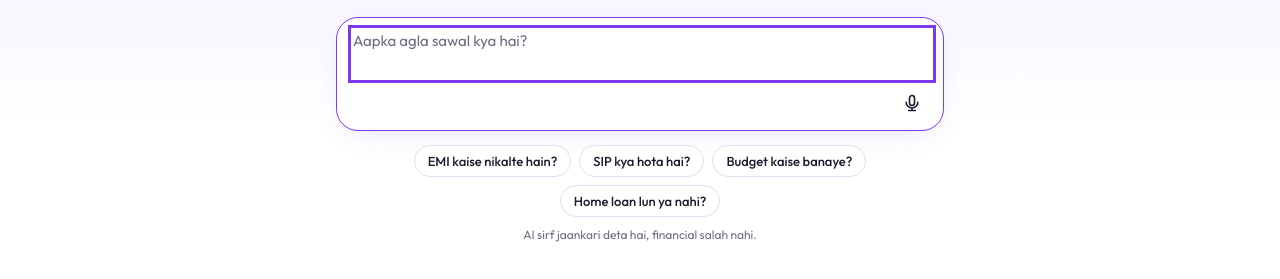
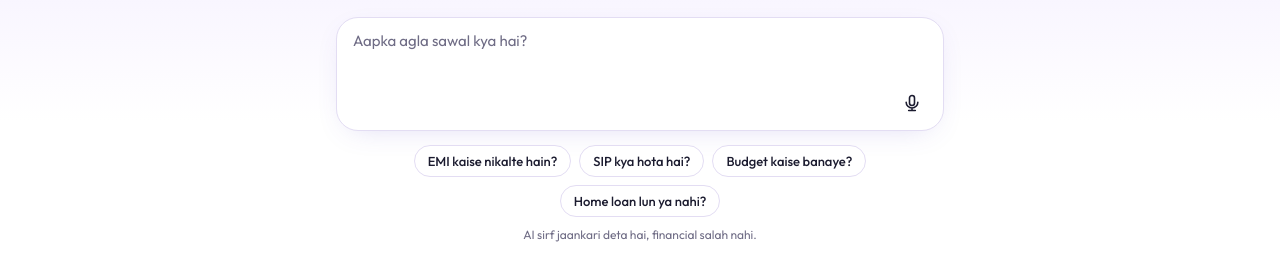
Before and after one commit to webearnw-debug/rupyantra, a plain HTML site: page index.html in a window 1280 px wide. Both pictures are taken after a click on the button 1248 px from the left and 26 px from the top of the page. Shown: the part 343-622 px from the top of the page. Drawn offline with Linux system fonts and the light colour scheme.

Commit message:
Update index.html

```diff
--- a/index.html
+++ b/index.html
@@ -51,7 +51,8 @@ h1{font-size:clamp(22px,6vw,30px);line-height:1.2;font-weight:600;text-align:cen
 .msg.user{background:linear-gradient(100deg,var(--g2),var(--g3));color:#fff;align-self:flex-end;border-bottom-right-radius:6px}
 
 .card{background:var(--card);border:1.5px solid var(--line);border-radius:22px;padding:12px 12px 8px 16px;min-height:112px;display:flex;flex-direction:column;box-shadow:0 8px 30px -14px rgba(90,70,200,.25)}
-.card:focus-within{border-color:var(--g3)}
+.card:focus-within{border-color:var(--line)}
+textarea:focus,textarea:focus-visible{outline:none;box-shadow:none}
 textarea{flex:1;border:0;outline:0;resize:none;background:transparent;color:var(--text);font:400 15px/1.5 "Outfit",system-ui,sans-serif;min-height:48px;max-height:200px;padding:0}
 textarea::placeholder{color:var(--muted)}
 .row{display:flex;justify-content:flex-end;align-items:center;gap:4px;padding-top:6px}
```
